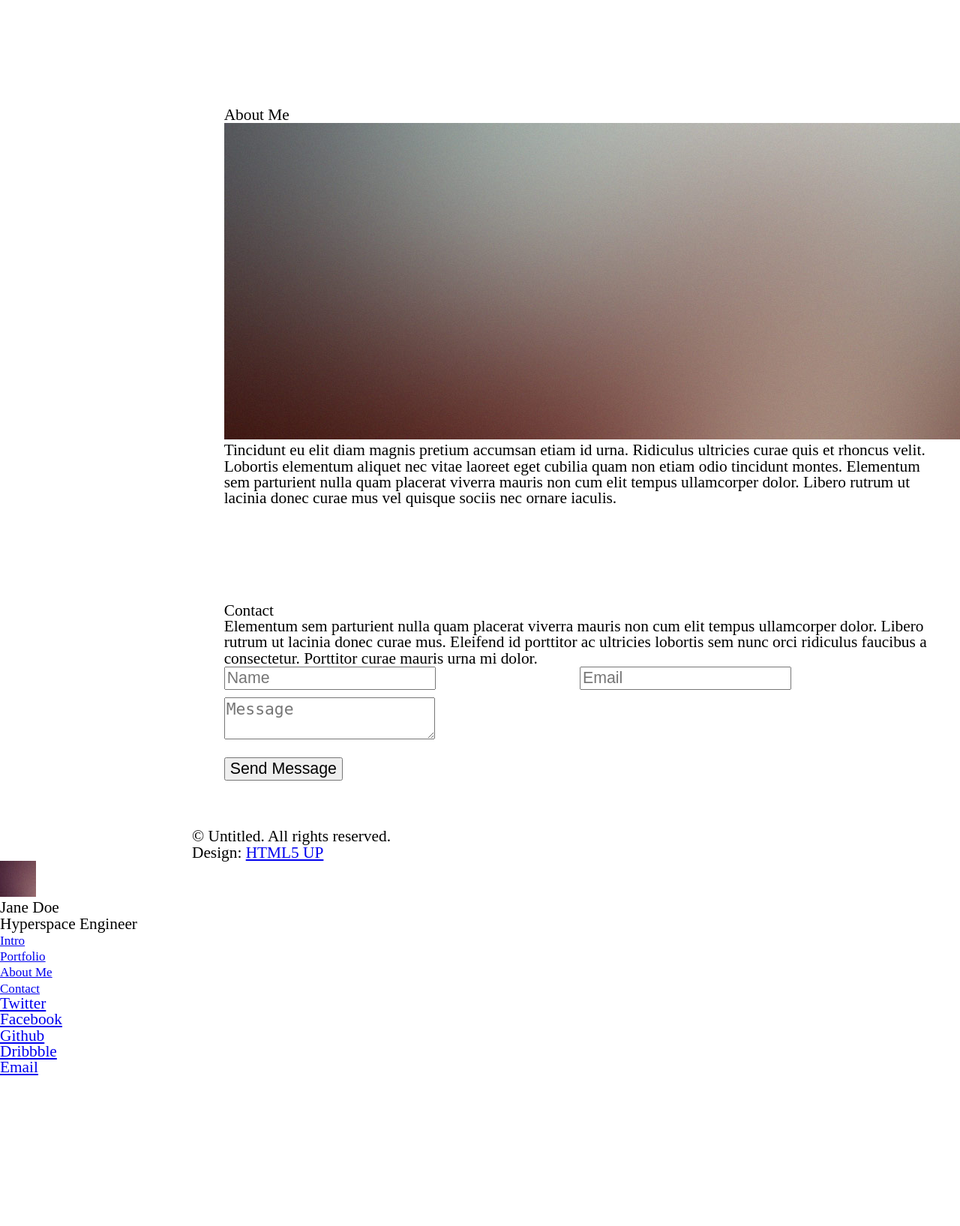
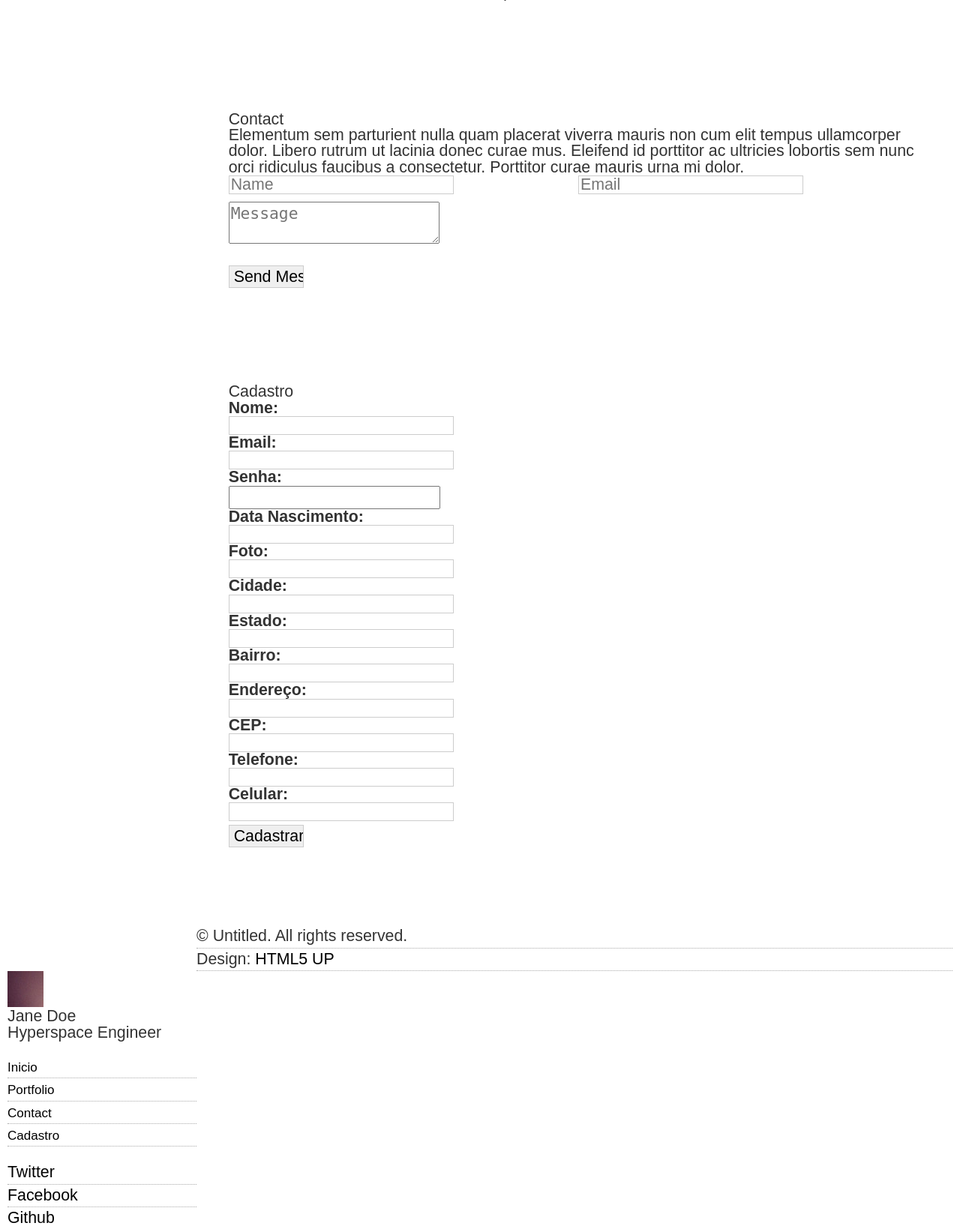
Before and after one commit to MarianaPollheim/SitApTecNot2014, a CodeIgniter app: page / in a window 1280 px wide; the page is wider, and only the part inside the window is pictured. Shown: the part 1241-2876 px from the top of that part at 75% size. Before the commit the page ends 2675 px from the top of that part, so only its background shows below. Run offline with CodeIgniter, Linux system fonts and the light colour scheme; data that the repository does not hold is empty.

Commit message:
Aula 43 - Integração cadastro ao layout pela metade (não acompanhado)

```diff
--- a/application/controllers/welcome.php
+++ b/application/controllers/welcome.php
@@ -1,4 +1,7 @@
-<?php if ( ! defined('BASEPATH')) exit('No direct script access allowed');
+<?php
+
+if (!defined('BASEPATH'))
+    exit('No direct script access allowed');
 
 class Welcome extends CI_Controller {
 
@@ -7,9 +10,9 @@ class Welcome extends CI_Controller {
      *
      * Maps to the following URL
      * 		http://example.com/index.php/welcome
-	 *	- or -
+     * 	- or -
      * 		http://example.com/index.php/welcome/index
-	 *	- or -
+     * 	- or -
      * Since this controller is set as the default controller in
      * config/routes.php, it's displayed at http://example.com/
      *
@@ -17,10 +20,25 @@ class Welcome extends CI_Controller {
      * map to /index.php/welcome/<method_name>
      * @see http://codeigniter.com/user_guide/general/urls.html
      */
-	public function index()
-	{
+    function __construct() {
+        parent::__construct();
+        $this->load->model('usuarios_model');
+        //vams definir o timezone - Fuso Horário
+        date_default_timezone_set('America/Sao_Paulo');
+    }
+
+
+    public function index() {
+        /**
+         * Lista todos os registros da tabela usuarios
+         */
+        $data['usuarios'] = $this->usuarios_model->listar();
+        $this->load->view('home-header');
         $this->load->view('home');
+
+        $this->load->view('home-footer');
     }
+
 }
 
 /* End of file welcome.php */
--- /dev/null
+++ b/application/views/home-footer.php
@@ -0,0 +1,11 @@
+<!-- Footer -->
+<div id="footer">
+
+    <!-- Copyright -->
+    <ul class="copyright">
+        <li>&copy; Untitled. All rights reserved.</li><li>Design: <a href="http://html5up.net">HTML5 UP</a></li>
+    </ul>
+
+</div>
+
+</body>
--- /dev/null
+++ b/application/views/home-header.php
@@ -0,0 +1,83 @@
+<!DOCTYPE HTML>
+<!--
+        Prologue by HTML5 UP
+        html5up.net | @n33co
+        Free for personal and commercial use under the CCA 3.0 license (html5up.net/license)
+-->
+<html>
+    <head>
+        <title>Prologue by HTML5 UP</title>
+        <meta http-equiv="content-type" content="text/html; charset=utf-8" />
+        <meta name="description" content="" />
+        <meta name="keywords" content="" />
+<link type="text/css" rel="stylesheet" href=" <?php echo base_url('assets/css/estilo.css'); ?>"/>
+
+ <!--[if lte IE 8]><script src="<?php echo base_url('assets/css/ie/html5shiv.js'); ?>"></script><![endif]-->
+        <script src="<?php echo base_url('assets/js/jquery.min.js'); ?>"></script>
+        <script src="<?php echo base_url('assets/js/jquery.scrolly.min.js'); ?>"></script>
+        <script src="<?php echo base_url('assets/js/jquery.scrollzer.min.js'); ?>"></script>
+        <script src="<?php echo base_url('assets/js/skel.min.js'); ?>"></script>
+        <script src="<?php echo base_url('assets/js/skel-layers.min.js'); ?>"></script>
+        <script src="<?php echo base_url('assets/js/init.js'); ?>"></script>
+        <noscript>
+        <link rel="stylesheet" href="<?php echo base_url('assets/css/skel.css'); ?>" />
+        <link rel="stylesheet" href="<?php echo base_url('assets/css/style.css'); ?>" />
+        <link rel="stylesheet" href="<?php echo base_url('assets/css/style-wide.css'); ?>" />
+        </noscript>
+        <!--[if lte IE 9]><link rel="stylesheet" href=" <?php echo base_url('assets/css/ie/v9.css'); ?>" /><![endif]-->
+        <!--[if lte IE 8]><link rel="stylesheet" href="<?php echo base_url('assets/css/ie/v8.css'); ?>" /><![endif]-->
+    </head>
+    <body>
+
+        <!-- Header -->
+        <div id="header" class="skel-layers-fixed">
+
+            <div class="top">
+
+                <!-- Logo -->
+                <div id="logo">
+                    <span class="image avatar48"><img src="<?php echo base_url('assets/images/avatar.jpg'); ?>" alt="" /></span>
+                    <h1 id="title">Jane Doe</h1>
+                    <p>Hyperspace Engineer</p>
+                </div>
+
+                <!-- Nav -->
+                <nav id="nav">
+                    <!--
+
+                            Prologue's nav expects links in one of two formats:
+
+                            1. Hash link (scrolls to a different section within the page)
+
+                               <li><a href="#foobar" id="foobar-link" class="icon fa-whatever-icon-you-want skel-layers-ignoreHref"><span class="label">Foobar</span></a></li>
+
+                            2. Standard link (sends the user to another page/site)
+
+                               <li><a href="http://foobar.tld" id="foobar-link" class="icon fa-whatever-icon-you-want"><span class="label">Foobar</span></a></li>
+
+                    -->
+                    <ul>
+                        <li><a href="#top" id="top-link" class="skel-layers-ignoreHref"><span class="icon fa-home">Inicio</span></a></li>
+                        <li><a href="#portfolio" id="portfolio-link" class="skel-layers-ignoreHref"><span class="icon fa-th">Portfolio</span></a></li>
+                        <li><a href="#contact" id="contact-link" class="skel-layers-ignoreHref"><span class="icon fa-envelope">Contact</span></a></li>
+                        <li><a href="#cadastro" id="cadastro-link" class="skel-layers-ignoreHref"><span class="icon fa-user">Cadastro</span></a></li>
+                    </ul>
+                </nav>
+
+            </div>
+
+            <div class="bottom">
+
+                <!-- Social Icons -->
+                <ul class="icons">
+                    <li><a href="#" class="icon fa-twitter"><span class="label">Twitter</span></a></li>
+                    <li><a href="#" class="icon fa-facebook"><span class="label">Facebook</span></a></li>
+                    <li><a href="#" class="icon fa-github"><span class="label">Github</span></a></li>
+                    <li><a href="#" class="icon fa-dribbble"><span class="label">Dribbble</span></a></li>
+                    <li><a href="#" class="icon fa-envelope"><span class="label">Email</span></a></li>
+
+                </ul>
+
+            </div>
+
+        </div>
--- a/application/views/home.php
+++ b/application/views/home.php
@@ -1,90 +1,9 @@
-<!DOCTYPE HTML>
-<!--
-	Prologue by HTML5 UP
-	html5up.net | @n33co
-	Free for personal and commercial use under the CCA 3.0 license (html5up.net/license)
--->
-<html>
-	<head>
-		<title>Prologue by HTML5 UP</title>
-		<meta http-equiv="content-type" content="text/html; charset=utf-8" />
-		<meta name="description" content="" />
-		<meta name="keywords" content="" />
 
-
-		<!--[if lte IE 8]><script src="<?php echo base_url('assets/css/ie/html5shiv.js'); ?>"></script><![endif]-->
-		<script src="<?php echo base_url('assets/js/jquery.min.js'); ?>"></script>
-		<script src="<?php echo base_url('assets/js/jquery.scrolly.min.js'); ?>"></script>
-		<script src="<?php echo base_url('assets/js/jquery.scrollzer.min.js'); ?>"></script>
-		<script src="<?php echo base_url('assets/js/skel.min.js'); ?>"></script>
-		<script src="<?php echo base_url('assets/js/skel-layers.min.js'); ?>"></script>
-		<script src="<?php echo base_url('assets/js/init.js'); ?>"></script>
-		<noscript>
-			<link rel="stylesheet" href="<?php echo base_url('assets/css/skel.css'); ?>" />
-			<link rel="stylesheet" href="<?php echo base_url('assets/css/style.css'); ?>" />
-			<link rel="stylesheet" href="<?php echo base_url('assets/css/style-wide.css'); ?>" />
-		</noscript>
-		<!--[if lte IE 9]><link rel="stylesheet" href=" <?php echo base_url('assets/css/ie/v9.css'); ?>" /><![endif]-->
-		<!--[if lte IE 8]><link rel="stylesheet" href="<?php echo base_url('assets/css/ie/v8.css'); ?>" /><![endif]-->
-	</head>
-	<body>
-
-		<!-- Header -->
-			<div id="header" class="skel-layers-fixed">
-
-				<div class="top">
-
-					<!-- Logo -->
-						<div id="logo">
-							<span class="image avatar48"><img src="<?php echo base_url('assets/images/avatar.jpg'); ?>" alt="" /></span>
-							<h1 id="title">Jane Doe</h1>
-							<p>Hyperspace Engineer</p>
-						</div>
-
-					<!-- Nav -->
-						<nav id="nav">
-							<!--
-
-								Prologue's nav expects links in one of two formats:
-
-								1. Hash link (scrolls to a different section within the page)
-
-								   <li><a href="#foobar" id="foobar-link" class="icon fa-whatever-icon-you-want skel-layers-ignoreHref"><span class="label">Foobar</span></a></li>
-
-								2. Standard link (sends the user to another page/site)
-
-								   <li><a href="http://foobar.tld" id="foobar-link" class="icon fa-whatever-icon-you-want"><span class="label">Foobar</span></a></li>
-
-							-->
-							<ul>
-								<li><a href="#top" id="top-link" class="skel-layers-ignoreHref"><span class="icon fa-home">Intro</span></a></li>
-								<li><a href="#portfolio" id="portfolio-link" class="skel-layers-ignoreHref"><span class="icon fa-th">Portfolio</span></a></li>
-								<li><a href="#about" id="about-link" class="skel-layers-ignoreHref"><span class="icon fa-user">About Me</span></a></li>
-								<li><a href="#contact" id="contact-link" class="skel-layers-ignoreHref"><span class="icon fa-envelope">Contact</span></a></li>
-							</ul>
-						</nav>
-
-				</div>
-
-				<div class="bottom">
-
-					<!-- Social Icons -->
-						<ul class="icons">
-							<li><a href="#" class="icon fa-twitter"><span class="label">Twitter</span></a></li>
-							<li><a href="#" class="icon fa-facebook"><span class="label">Facebook</span></a></li>
-							<li><a href="#" class="icon fa-github"><span class="label">Github</span></a></li>
-							<li><a href="#" class="icon fa-dribbble"><span class="label">Dribbble</span></a></li>
-							<li><a href="#" class="icon fa-envelope"><span class="label">Email</span></a></li>
-						</ul>
-
-				</div>
-
-			</div>
 
 <!-- Main -->
 <div id="main">
 
-				<!-- Intro -->
+    <!-- Inicio -->
     <section id="top" class="one dark cover">
         <div class="container">
 
@@ -163,26 +82,6 @@
         </div>
     </section>
 
-				<!-- About Me -->
-					<section id="about" class="three">
-						<div class="container">
-
-							<header>
-								<h2>About Me</h2>
-							</header>
-
-							<a href="#" class="image featured"><img src="<?php echo base_url('assets/images/pic08.jpg'); ?>" alt="" /></a>
-
-							<p>Tincidunt eu elit diam magnis pretium accumsan etiam id urna. Ridiculus
-							ultricies curae quis et rhoncus velit. Lobortis elementum aliquet nec vitae
-							laoreet eget cubilia quam non etiam odio tincidunt montes. Elementum sem
-							parturient nulla quam placerat viverra mauris non cum elit tempus ullamcorper
-							dolor. Libero rutrum ut lacinia donec curae mus vel quisque sociis nec
-							ornare iaculis.</p>
-
-						</div>
-					</section>
-
     <!-- Contact -->
     <section id="contact" class="four">
         <div class="container">
@@ -215,18 +114,109 @@
 
         </div>
     </section>
+    <!-- Cadastro -->
+    <section id="cadastro" class="five">
+        <div class="container">
+
+            <header>
+                <h2>Cadastro</h2>
+            </header>
+
+            <?php echo form_open('usuarios/inserir', 'id="form-usuarios"'); ?>
+
+            <label for="nome">Nome:</label><br/>
+            <input type="text" name="nome" value="<?php echo set_value('nome'); ?>"/>
+            <div class="error"><?php echo form_error('nome'); ?></div>
+
+
+            <label for="email">Email:</label><br/>
+            <input type="text" name="email" value="<?php echo set_value('email'); ?>"/>
+            <div class="error"><?php echo form_error('email'); ?></div>
+
+            <label for="Senha">Senha:</label><br/>
+            <input type="password" name="senha" value="<?php echo set_value('senha'); ?>"/>
+            <div class="error"><?php echo form_error('senha'); ?></div>
+
+            <label for="dtnascimento">Data Nascimento:</label><br/>
+            <input type="text" name="dtnascimento" value="<?php echo set_value('dtnascimento'); ?>"/>
+            <div class="error"><?php echo form_error('dtnascimento'); ?></div>
+
+            <label for="foto">Foto:</label><br/>
+            <input type="text" name="foto" value="<?php echo set_value('foto'); ?>"/>
+            <div class="error"><?php echo form_error('foto'); ?></div>
+
+            <label for="cidade">Cidade:</label><br/>
+            <input type="text" name="cidade" value="<?php echo set_value('cidade'); ?>"/>
+            <div class="error"><?php echo form_error('cidade'); ?></div>
+
+            <label for="estado">Estado:</label><br/>
+            <input type="text" name="estado" value="<?php echo set_value('estado'); ?>"/>
+            <div class="error"><?php echo form_error('estado'); ?></div>
+
+            <label for="bairro">Bairro:</label><br/>
+            <input type="text" name="bairro" value="<?php echo set_value('bairro'); ?>"/>
+            <div class="error"><?php echo form_error('bairro'); ?></div>
+
+            <label for="endereco">Endereço:</label><br/>
+            <input type="text" name="endereco" value="<?php echo set_value('endereco'); ?>"/>
+            <div class="error"><?php echo form_error('endereco'); ?></div>
+
+            <label for="cep">CEP:</label><br/>
+            <input type="text" name="cep" value="<?php echo set_value('cep'); ?>"/>
+            <div class="error"><?php echo form_error('cep'); ?></div>
+
+            <label for="telefone">Telefone:</label><br/>
+            <input type="text" name="telefone" value="<?php echo set_value('telefone'); ?>"/>
+            <div class="error"><?php echo form_error('telefone'); ?></div>
+
+            <label for="celular">Celular:</label><br/>
+            <input type="text" name="celular" value="<?php echo set_value('celular'); ?>"/>
+            <div class="error"><?php echo form_error('celular'); ?></div>
+
+
+
+            <input type="submit" name="cadastrar" value="Cadastrar" />
+
+            <?php echo form_close(); ?>
+            <!-- Lista as Pessoas Cadastradas -->
+            <div id="grid-usuarios">
+                <ul>
+                    <?php foreach ($usuarios as $usuario): ?>
+                        <li>
+                            <a title="Deletar" href="<?php echo base_url() . 'usuarios/deletar/' . $usuario->idusuario; ?>" onclick="return confirm('Confirma a exclusão deste registro?')"><img src="<?php echo base_url('assets/images/lixo.png'); ?>" /></a>
+                            <span> - </span>
+                            <a title="Editar" href="<?php echo base_url() . 'usuarios/editar/' . $usuario->idusuario; ?>">
+                                <?php echo $usuario->nome; ?></a>
+                            <span> - </span>
+                            <span><?php echo $usuario->email; ?></span>
+                            <span> - </span>
+                            <span><?php echo $usuario->dtNascimento; ?></span>
+                            <span> - </span>
+                            <span><?php echo $usuario->cidade; ?></span>
+                            <span> - </span>
+                            <span><?php echo $usuario->estado; ?></span>
+                            <span> - </span>
+                            <span><?php echo $usuario->bairro; ?></span>
+                            <span> - </span>
+                            <span><?php echo $usuario->endereco; ?></span>
+                            <span> - </span>
+                            <span><?php echo $usuario->cep; ?></span>
+                            <span> - </span>
+                            <span><?php echo $usuario->telefone; ?></span>
+                            <span> - </span>
+                            <span><?php echo $usuario->celular; ?></span>
+                            <span> - </span>
+                            <span><img src="<?php echo base_url("assets/images/{$usuario->foto}"); ?>"</span>
+
+
+
+
+                        </li>
+                    <?php endforeach ?>
+                </ul>
+            </div>
 
         </div>
-
-		<!-- Footer -->
-			<div id="footer">
-
-				<!-- Copyright -->
-					<ul class="copyright">
-						<li>&copy; Untitled. All rights reserved.</li><li>Design: <a href="http://html5up.net">HTML5 UP</a></li>
-					</ul>
+    </section>
 
 </div>
-
-	</body>
-</html>
```
Lines whose indentation alone changed are shown as unchanged.
